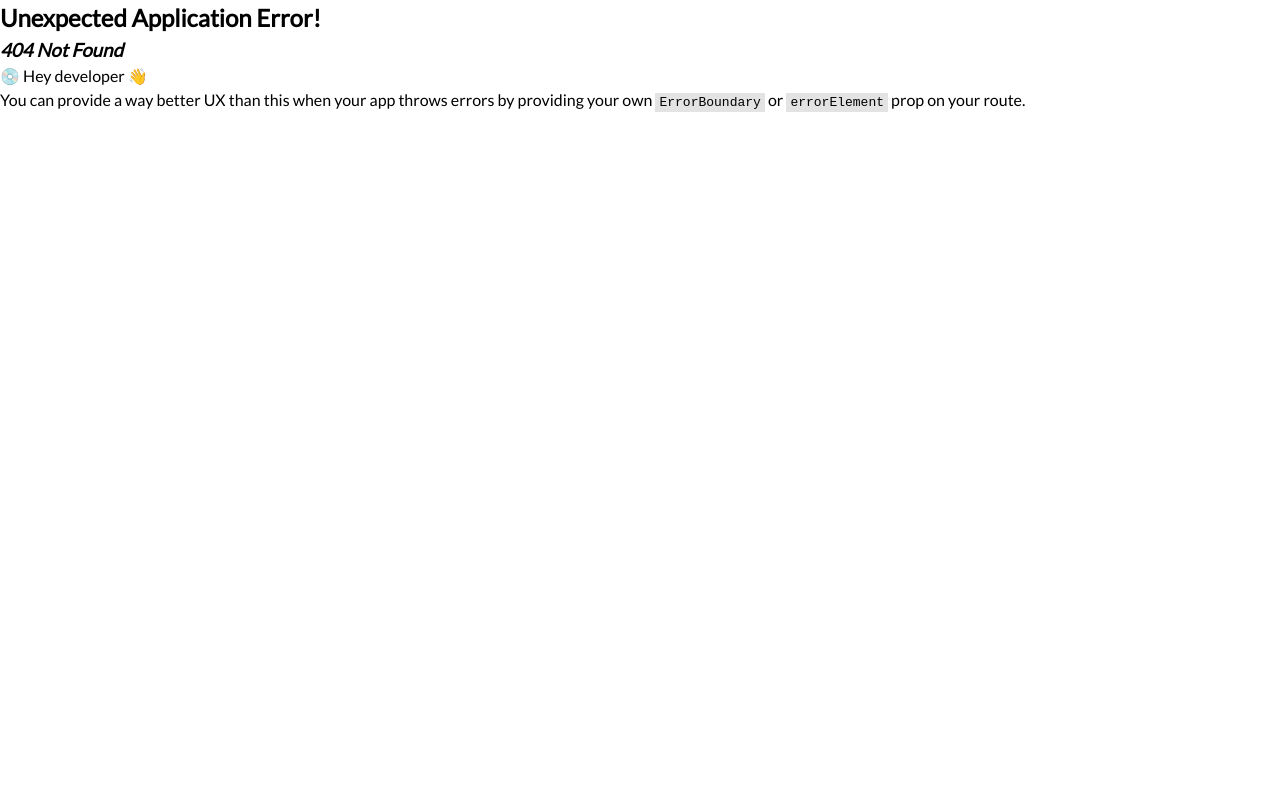
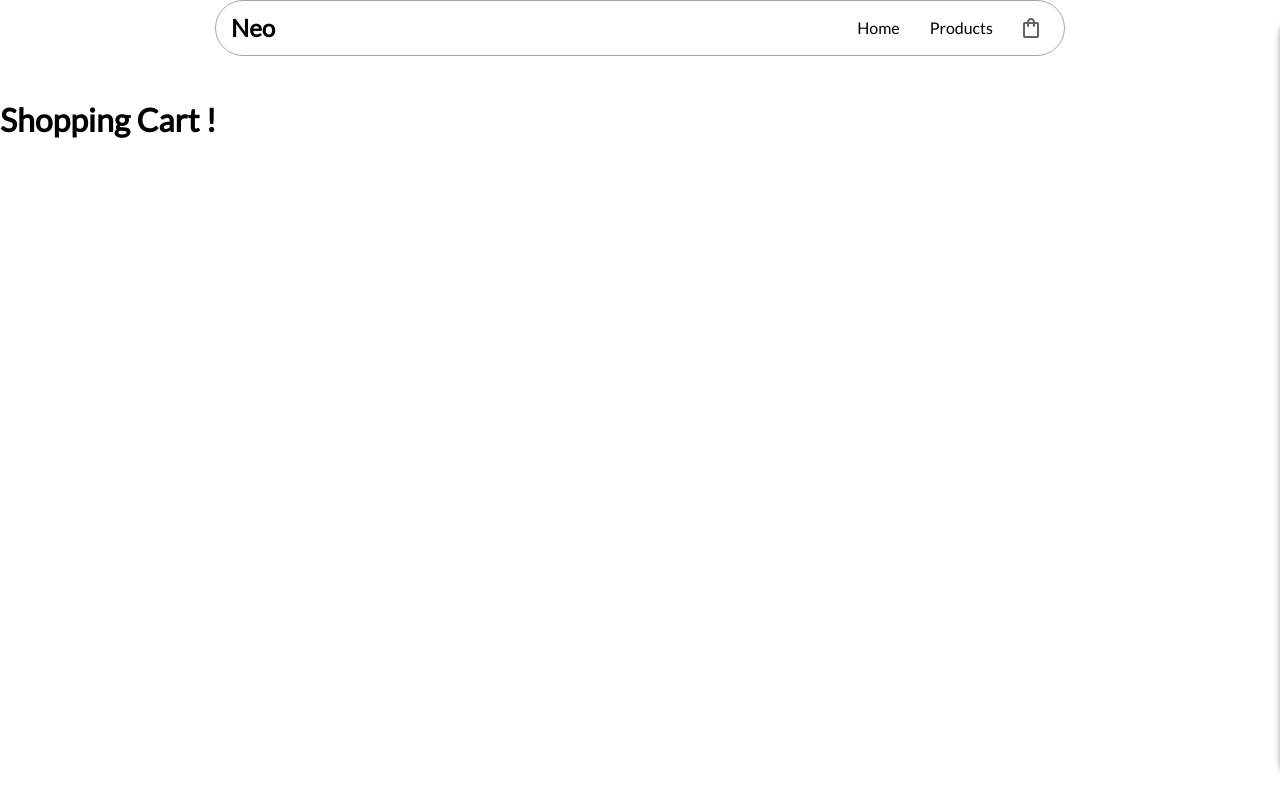
Before and after one commit to ehsan-saf/shopping-cart, a React (Vite) app: page /shoppingcart in a window 1280 px wide. Before the commit this address had no page. Built offline with nearby package versions, Linux system fonts and the light colour scheme.

Commit message:
Create shopping cart page

```diff
--- /dev/null
+++ b/src/components/ShoppingCart.jsx
@@ -0,0 +1,13 @@
+import styled from "styled-components";
+
+function ShoppingCart() {
+  return (
+    <Container>
+      <h1>Shopping Cart !</h1>
+    </Container>
+  );
+}
+
+export default ShoppingCart;
+
+const Container = styled.div``;
--- a/src/components/popups/QuickView.jsx
+++ b/src/components/popups/QuickView.jsx
@@ -5,6 +5,7 @@ import PropTypes from "prop-types";
 import { useContext } from "react";
 import CartContext from "../../contexts/cartContext";
 import NumberInput from "../tools/NumberInput";
+import { Link } from "react-router-dom";
 
 function Item({ info }) {
   return (
@@ -45,7 +46,7 @@ function QuickView({ open, onToggle }) {
           ))}
         </List>
         <Total>Total ${totalPrice}</Total>
-        <CheckoutButton>Go to checkout</CheckoutButton>
+        <CheckoutButton to={"shoppingcart"}>Go to checkout</CheckoutButton>
       </Container>
     </>
   );
@@ -141,7 +142,10 @@ const Total = styled.div`
   text-align: center;
 `;
 
-const CheckoutButton = styled.button`
+const CheckoutButton = styled(Link)`
+  text-decoration: none;
+  text-align: center;
+
   padding: 10px 15px;
   border: none;
   border-radius: 15px;
--- a/src/routes.jsx
+++ b/src/routes.jsx
@@ -3,6 +3,7 @@ import Main from "./components/Main.jsx";
 import Categories from "./components/subComponents/Categories.jsx";
 import Products from "./components/subComponents/Products.jsx";
 import ProductPage from "./components/subComponents/ProductPage.jsx";
+import ShoppingCart from "./components/ShoppingCart.jsx";
 
 const routes = [
   {
@@ -25,6 +26,10 @@ const routes = [
             path: "product/:id",
             element: <ProductPage />,
           },
+          {
+            path: "shoppingcart",
+            element: <ShoppingCart />,
+          },
         ],
       },
     ],
```
